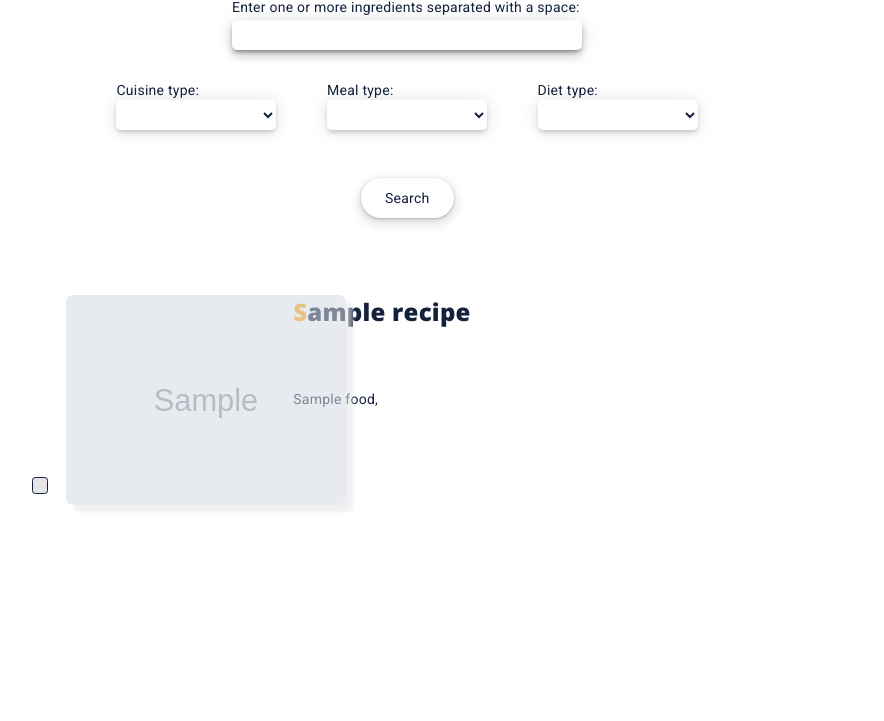
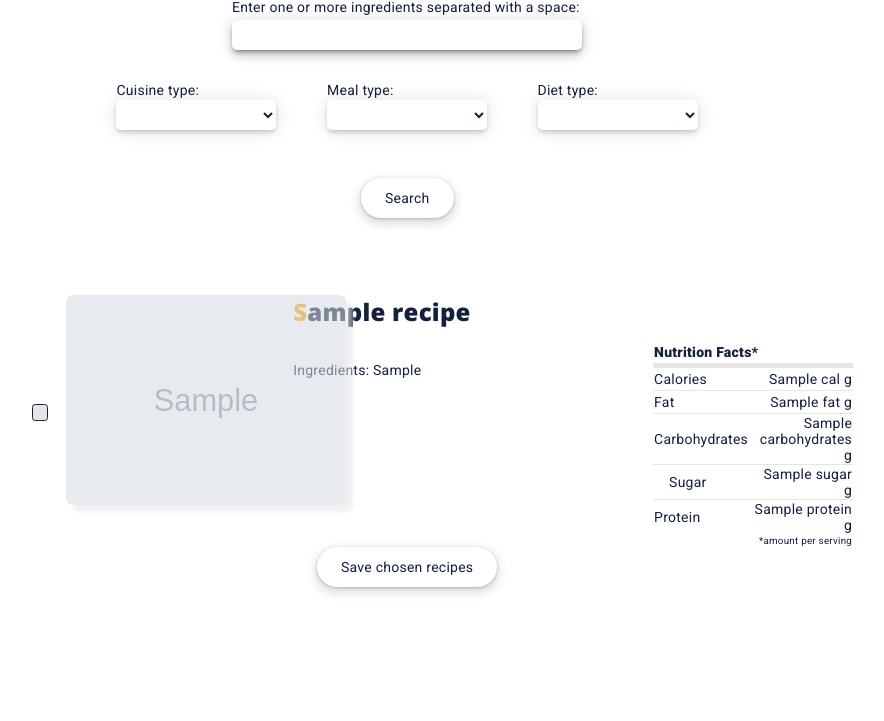
Before and after one commit to urszkam/RecipeSearch, a Flask app: template templates/index.html in a window 1280 px wide. Shown: the part 325-1046 px from the top of the page, without its empty margins (233-1117 px from the left). After the commit the page ends 920 px from the top, so only its background shows below. Run offline with Flask 2, Linux system fonts and the light colour scheme; the template is opened without the code that fills it: most values are stand-ins (such as "Sample title", 1, 10 or a date in 2020); grey boxes marked "Sample" are stand-in pictures.

Commit message:
refactor: code reorganize

```diff
--- a/templates/index.html
+++ b/templates/index.html
@@ -2,7 +2,7 @@
 <html lang="en">
     <head>
         <meta charset="UTF-8">
-        <title>Page Title</title>
+        <title>FoodIdea</title>
         <link rel="stylesheet" type="text/css" href="../static/style.css">
         <link rel="preconnect" href="https://fonts.googleapis.com">
         <link rel="preconnect" href="https://fonts.gstatic.com" crossorigin>
@@ -65,23 +65,64 @@
                     </div>
                 </div>
             </div>
-                <div class="search-button"><button type="submit">Search</button></div>
+                <div class="search-button"><button type="submit" name="search-button">Search</button></div>
         </div>
     </form>
     <br>
         <article>
+            <form method="POST">
             {% for recipe in list_of_recipes %}
                 <div class="flexbox-results">
-                    <div class="checkbox"><input type="checkbox" id="save_in_file" name="save_in_file"></div>
+                    <div class="checkbox"><input type="checkbox" id="save" name="save"></div>
                         <div class="recipe-image">
-                            <img src={{recipe.image}} alt="recipe image" class="recipe">
+                            <img loading="lazy" src={{recipe.image}} alt="recipe image" class="recipe">
                         </div>
                         <div class="recipe-description">
                             <div class="recipe-label"><a href="{{recipe.url}}">{{ recipe.label }}</a></div>
-                            <div class="ingr"><p>{% for ingredient in recipe.ingredients %} {{ingredient.food}}, {% endfor %}</p></div>
+                            <div class="recipe-info">
+                                <div class="ingr"><p>Ingredients: {{recipe.ingredients_str}}</p></div>
+                                <div class="div-table">
+                                    <table class="table">
+                                        <thead>
+                                            <tr>
+                                                <th colspan="2">Nutrition Facts*</th>
+                                            </tr>
+                                        </thead>
+                                        <tbody>
+                                            <tr class="calories">
+                                                <td class="nutrient-label">Calories</td>
+                                                <td class="nutrient-amount">{{recipe.nutrients['cal']}} g</td>
+                                            </tr>
+                                            <tr class="basic-nutrient">
+                                                <td class="nutrient-label">Fat</td>
+                                                <td class="nutrient-amount">{{recipe.nutrients['fat']}} g</td>
+                                            </tr>
+                                            <tr class="basic-nutrient">
+                                                <td class="nutrient-label">Carbohydrates</td>
+                                                <td class="nutrient-amount">{{recipe.nutrients['carbohydrates']}} g</td>
+                                            <tr>
+                                                <td class="sugar">Sugar</td>
+                                                <td class="nutrient-amount">{{recipe.nutrients['sugar']}} g</td>
+                                            <tr class="basic-nutrient">
+                                                <td class="nutrient-label">Protein</td>
+                                                <td class="nutrient-amount">{{recipe.nutrients['protein']}} g</td>
+                                            </tr>
+                                        </tbody>
+                                        <tfoot>
+                                            <tr>
+                                                <td colspan="2">*amount per serving</td>
+                                            </tr>
+                                        </tfoot>
+                                    </table>
+                                </div>
+                            </div>
                         </div>
                 </div>
             {% endfor %}
+                <div class="container-save-button">
+                    <div class="save-button"><button type="submit" name="save-button">Save chosen recipes</button></div>
+                </div>
+            </form>
         </article>
     </body>
 </html>
```
